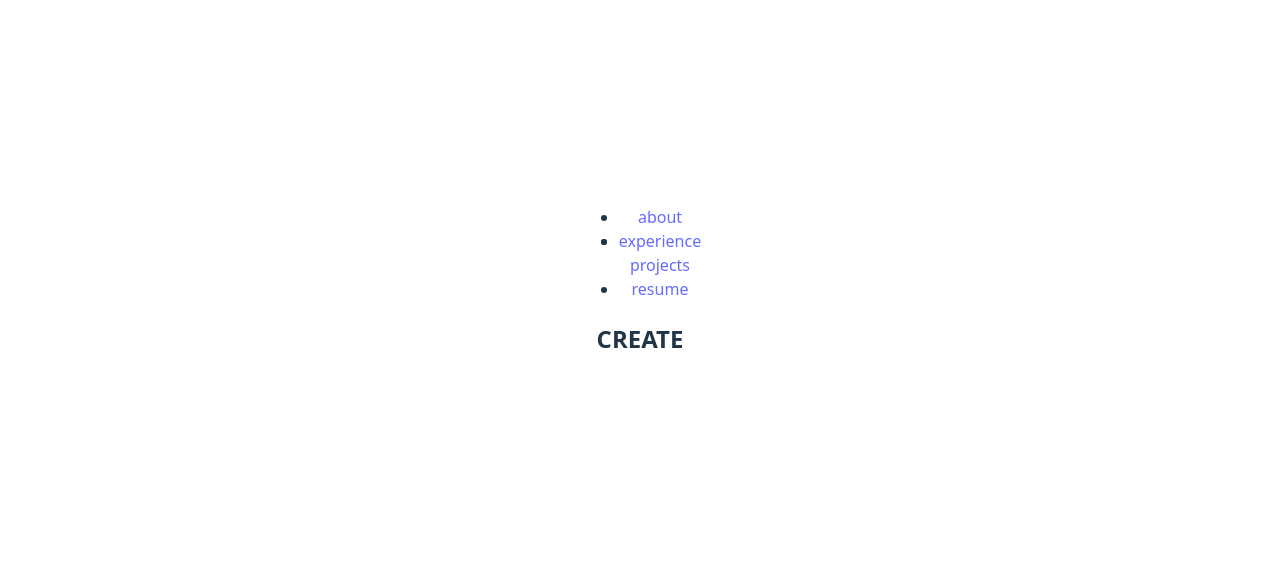
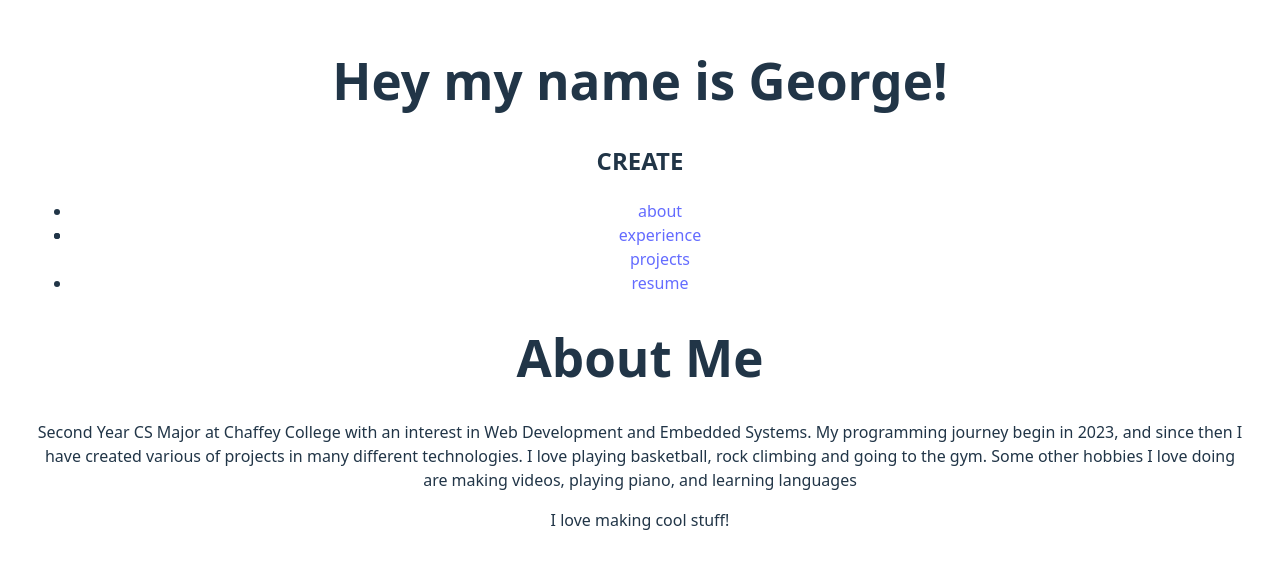
Before and after one commit to georgetsai2028/georgetsai.github.io, a React (Vite) app: page / in a window 1280 px wide. Shown: the part 117-686 px from the top of the page. Built offline with nearby package versions, Linux system fonts and the light colour scheme.

Commit message:
added about me

```diff
--- a/src/App.jsx
+++ b/src/App.jsx
@@ -8,11 +8,18 @@ function App() {
     <>
     <div className='mainContainer'>
       <div className='description'>
+        <h1>Hey my name is George!</h1>
+        <QuoteDisplay></QuoteDisplay>
         <div className='photo'></div>
       </div>
       <NavBar></NavBar>
       <div id='about'>
-      <QuoteDisplay></QuoteDisplay>
+        <h1>About Me</h1>
+        <p>Second Year CS Major at Chaffey College with an interest in Web Development and Embedded Systems.
+          My programming journey begin in 2023, and since then I have created various of projects in many different technologies.
+          I love playing basketball, rock climbing and going to the gym. Some other hobbies I love doing are making videos, playing piano, and learning languages
+        </p>
+        <p>I love making cool stuff! </p>
       </div>
       <div id='project'>
 
```
